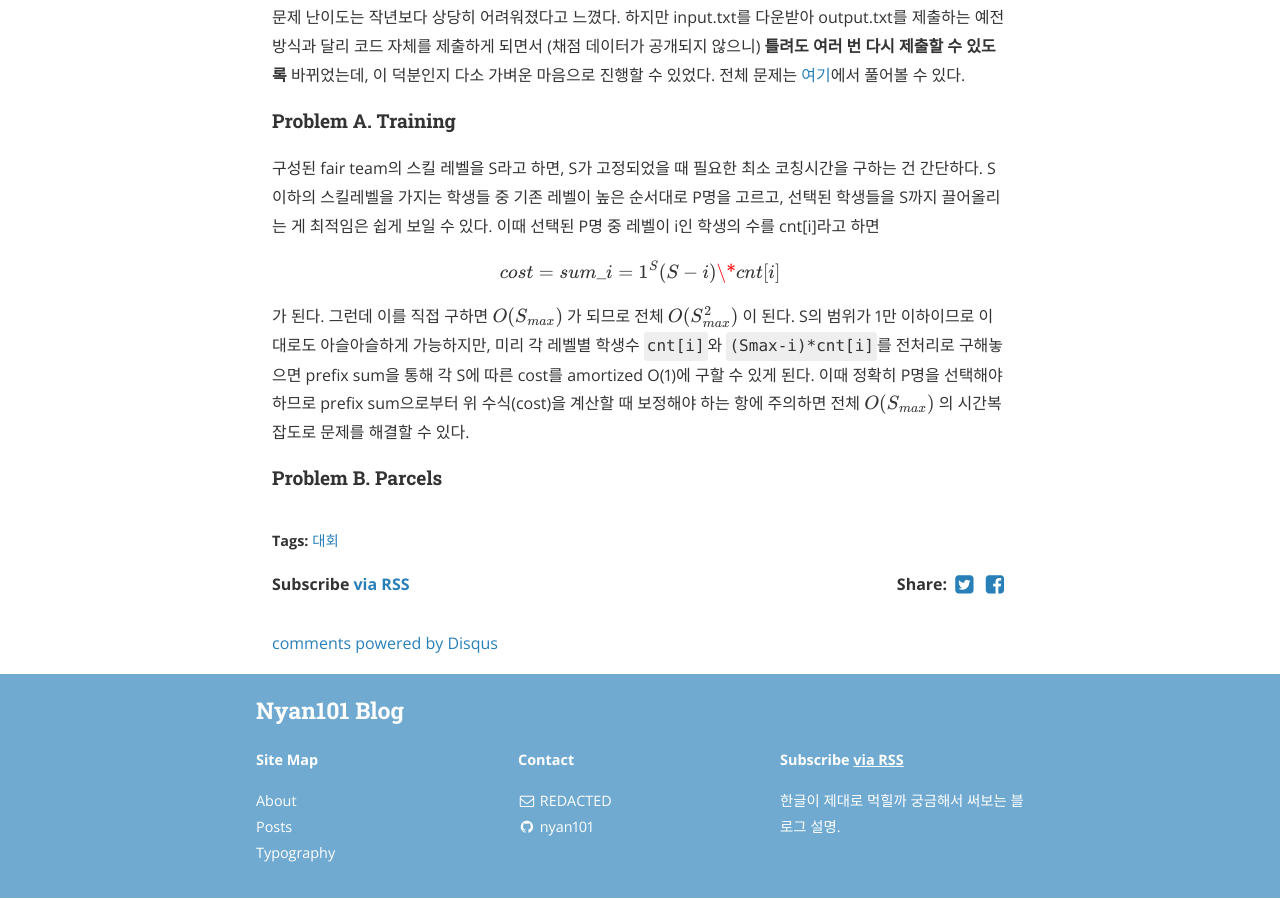
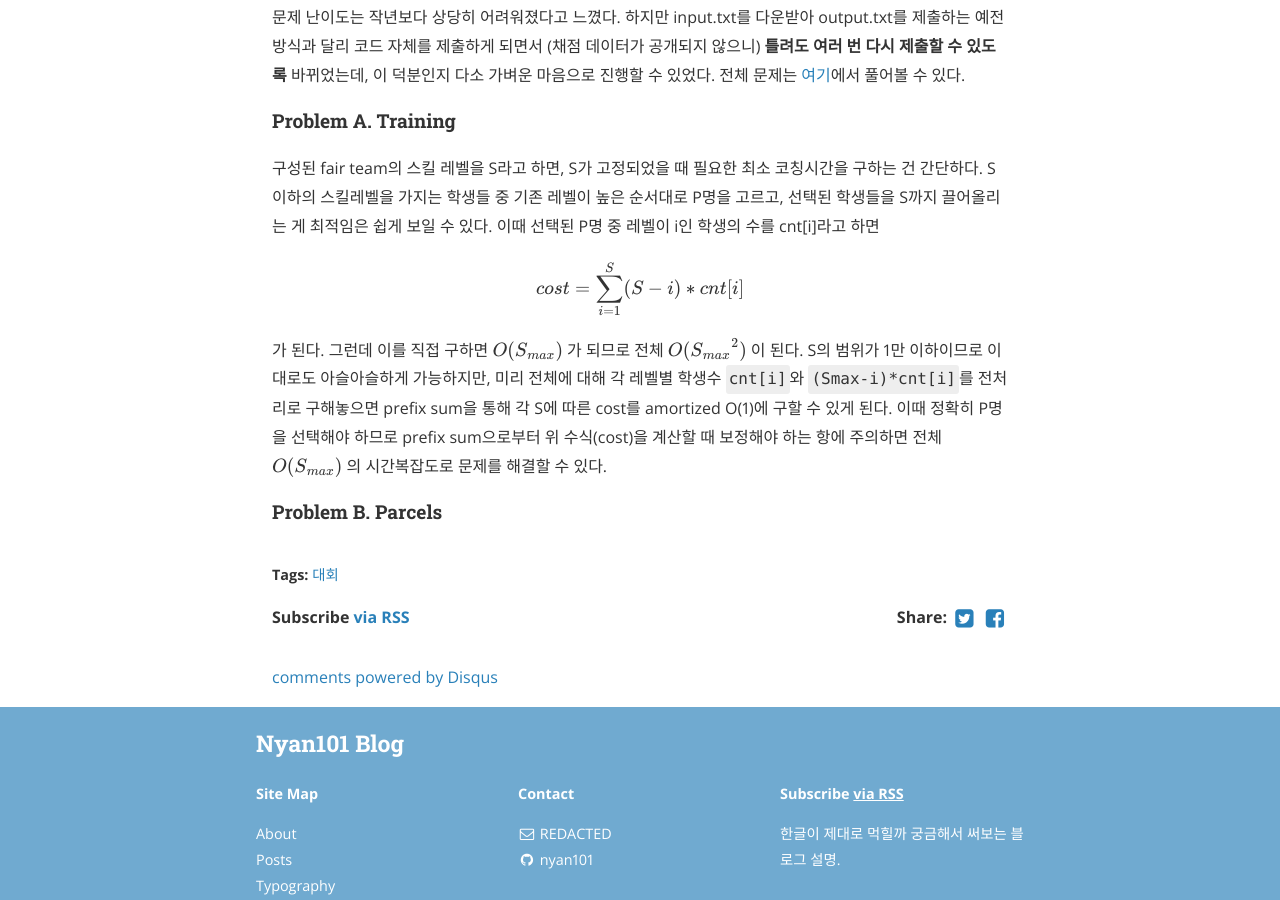
Before and after one commit to nyan101/nyan101.github.io, a Jekyll site: the page built from _posts/2019-03-25-CodeJam-KickstartA-후기.md, in a window 1280 px wide and 900 px high, scrolled down 1499 px. Built offline with Jekyll 4.4.1, drawn with Linux system fonts in a browser that asks for light colours; nearby versions of some CDN libraries; formulas are drawn with MathJax 3; comment, search, counter and statistics services are not loaded; a style sheet for code colours, icons or effects is not loaded.

Commit message:
fix typo

```diff
--- a/_posts/2019-03-25-CodeJam-KickstartA-후기.md
+++ b/_posts/2019-03-25-CodeJam-KickstartA-후기.md
@@ -24,9 +24,9 @@ use_math: true
 
 구성된 fair team의 스킬 레벨을 S라고 하면, S가 고정되었을 때 필요한 최소 코칭시간을 구하는 건 간단하다. S이하의 스킬레벨을 가지는 학생들 중 기존 레벨이 높은 순서대로 P명을 고르고, 선택된 학생들을 S까지 끌어올리는 게 최적임은 쉽게 보일 수 있다. 이때 선택된 P명 중 레벨이 i인 학생의 수를 cnt[i]라고 하면
 
-$$  cost = \\sum\_{i=1}^{S} (S - i) \* cnt[i] $$
+$$  cost = \sum_{i=1}^{S} (S - i) * cnt[i] $$
 
-가 된다. 그런데 이를 직접 구하면 \\( O(S\_{max}) \\) 가 되므로 전체 \\( O(S\_{max}^2) \\) 이 된다. S의 범위가 1만 이하이므로 이대로도 아슬아슬하게 가능하지만, 미리 각 레벨별 학생수 `cnt[i]`와 `(Smax-i)*cnt[i]`를 전처리로 구해놓으면 prefix sum을 통해 각 S에 따른 cost를 amortized O(1)에 구할 수 있게 된다. 이때 정확히 P명을 선택해야 하므로 prefix sum으로부터 위 수식(cost)을 계산할 때 보정해야 하는 항에 주의하면 전체  \\( O(S\_{max}) \\) 의 시간복잡도로 문제를 해결할 수 있다.
+가 된다. 그런데 이를 직접 구하면 \\( O(S\_{max}) \\) 가 되므로 전체 \\( O({S\_{max}}^2) \\) 이 된다. S의 범위가 1만 이하이므로 이대로도 아슬아슬하게 가능하지만, 미리 전체에 대해 각 레벨별 학생수 `cnt[i]`와 `(Smax-i)*cnt[i]`를 전처리로 구해놓으면 prefix sum을 통해 각 S에 따른 cost를 amortized O(1)에 구할 수 있게 된다. 이때 정확히 P명을 선택해야 하므로 prefix sum으로부터 위 수식(cost)을 계산할 때 보정해야 하는 항에 주의하면 전체  \\( O(S\_{max}) \\) 의 시간복잡도로 문제를 해결할 수 있다.
 
 
 #### Problem B. Parcels
```
